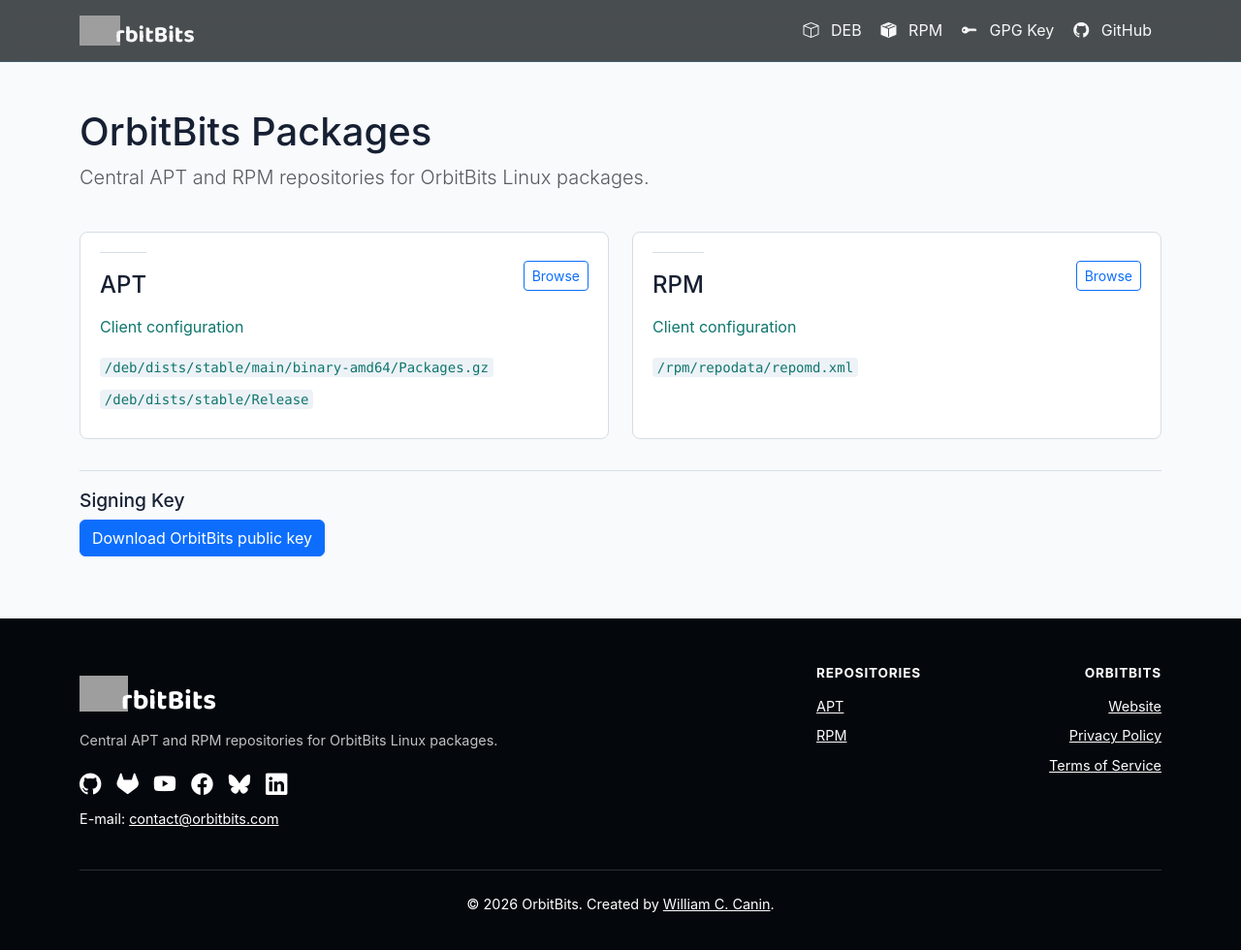
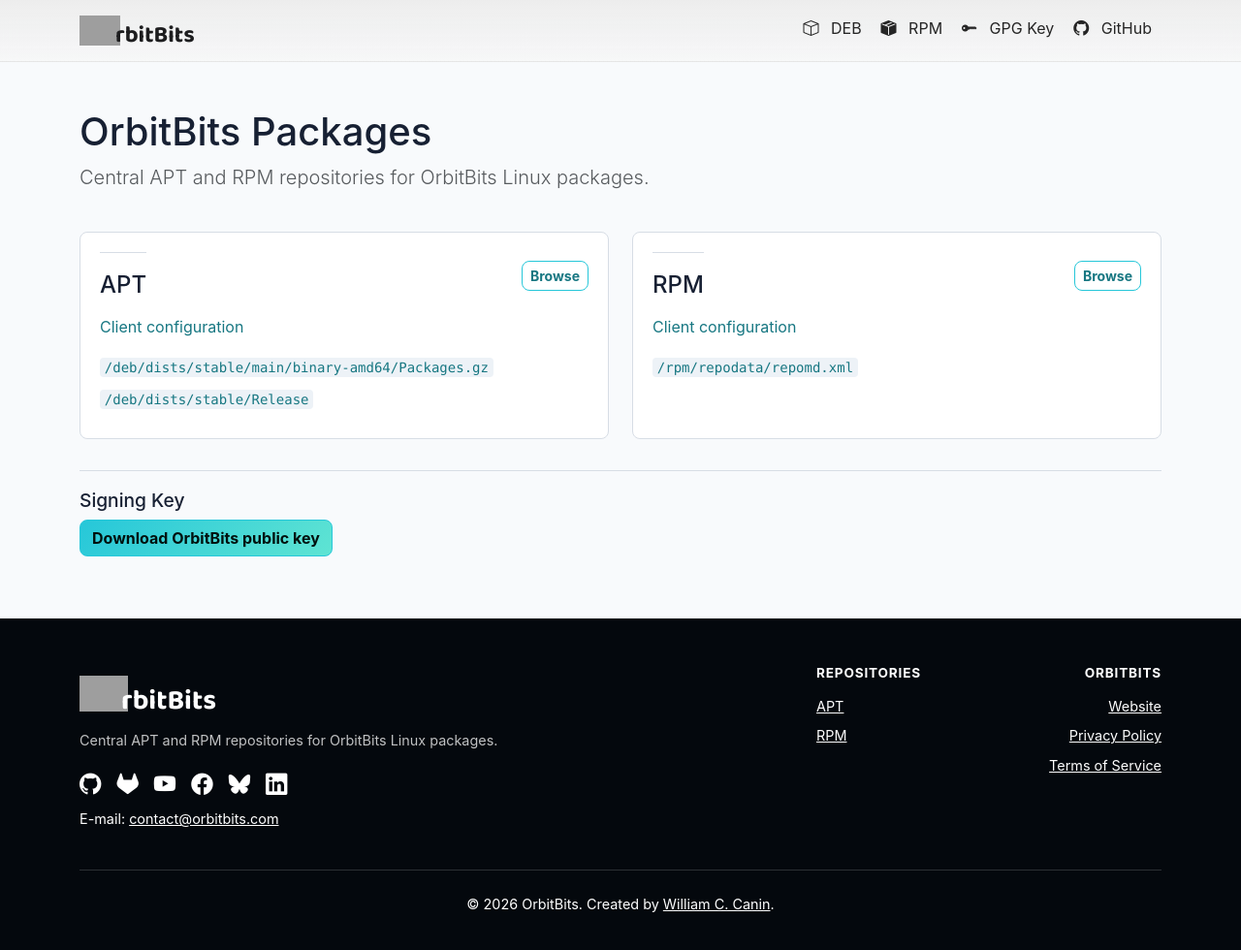
Before and after one commit to orbitbits/packaging, a Jekyll site: the page built from index.md, in a window 1280 px wide and 992 px high. Shown: the top 980 px of the window at 97% size. Built offline with Jekyll 4.4.1, drawn with Linux system fonts in a browser that asks for light colours; grey boxes are pictures that could not be loaded.

Commit message:
style: match orbitbits brand colors

```diff
--- a/_includes/footer.html
+++ b/_includes/footer.html
@@ -15,7 +15,7 @@
             alt="{{ brand.name }}"
             width="50"
             loading="lazy">
-          <span class="footer-brand__text brand__text">{{ brand.name | remove_first: "O" }}</span>
+          <span class="footer-brand__text brand__text">rbit<span class="brand__text__bits">Bits</span></span>
         </a>
 
         <p class="description">{{ packages.description }}</p>
--- a/_includes/navbar.html
+++ b/_includes/navbar.html
@@ -18,7 +18,7 @@
       </div>
       <div class="navbar-default__brand-text">
         <a class="navbar-default__brand-text-link brand__text" href="{{ "/" | relative_url }}">
-          {{ brand.name | remove_first: "O" }}
+          rbit<span class="brand__text__bits">Bits</span>
         </a>
       </div>
     </div>
--- a/_sass/main.scss
+++ b/_sass/main.scss
@@ -3,10 +3,9 @@ $surface: #ffffff;
 $border: #d7dde5;
 $text: #172033;
 $muted: #5c667a;
-$accent: #0f766e;
+$accent: #177782;
 $accent-bright: #26c7d9;
 $code: #edf2f7;
-$nav-bg: rgba(10, 15, 20, .82);
 $footer-bg: #04080d;
 $font-body: -apple-system, BlinkMacSystemFont, "Segoe UI", Helvetica, Arial, sans-serif;
 $font-mono: ui-monospace, SFMono-Regular, Menlo, Consolas, "Liberation Mono", monospace;
@@ -26,10 +25,11 @@ body {
 a {
   color: $accent;
   text-decoration: none;
+  transition: color .5s ease;
 }
 
 a:hover {
-  color: color-mix(in srgb, $accent, #000 20%);
+  color: #000000;
   text-decoration: underline;
 }
 
@@ -40,9 +40,13 @@ a:hover {
 .navbar-default {
   min-height: 60px;
   z-index: 2050 !important;
-  border-bottom: 1px solid color-mix(in srgb, $accent-bright, transparent 85%);
-  background: color-mix(in srgb, $nav-bg, transparent 10%) !important;
-  backdrop-filter: blur(12px);
+  border-bottom: 1px solid rgba(186, 186, 186, .15) !important;
+  background: linear-gradient(
+    to bottom,
+    rgba(236, 236, 236, .95),
+    rgba(246, 246, 246, .72)
+  ) !important;
+  backdrop-filter: blur(8px) !important;
 
   a {
     text-decoration: none !important;
@@ -68,7 +72,7 @@ a:hover {
   }
 
   &__brand-text-link {
-    color: #f7f7f7 !important;
+    color: #1d1d1f !important;
   }
 
   &__nav-right {
@@ -82,11 +86,25 @@ a:hover {
       position: relative;
       margin: 0 10px;
       padding-bottom: 3px;
-      color: #f7f7f7 !important;
+      color: #252525 !important;
       transition: color .25s ease;
 
       &:hover {
-        color: $accent-bright !important;
+        color: #000000 !important;
+      }
+
+      &::after {
+        display: block;
+        width: 0;
+        height: 2px;
+        margin-top: 3px;
+        background-color: #000000 !important;
+        content: "";
+        transition: width .25s ease;
+      }
+
+      &:hover::after {
+        width: 100%;
       }
     }
   }
@@ -97,9 +115,18 @@ a:hover {
     font-size: 22px;
 
     i {
-      color: #f7f7f7;
+      color: #1d1d1f;
     }
   }
+}
+
+.brand__text,
+.brand__text__bits {
+  transition: color .3s ease;
+}
+
+.brand__text:hover .brand__text__bits {
+  color: $accent-bright !important;
 }
 
 .menu-mobile {
@@ -173,6 +200,47 @@ code {
   padding: .12rem .3rem;
   border-radius: 4px;
   background: $code;
+}
+
+.btn {
+  border-radius: 8px;
+  font-weight: 700;
+  transition:
+    background .25s ease,
+    border-color .25s ease,
+    box-shadow .25s ease,
+    color .25s ease,
+    transform .15s ease;
+}
+
+.btn-primary {
+  --bs-btn-color: #00110e;
+  --bs-btn-bg: #26c7d9;
+  --bs-btn-border-color: #26c7d9;
+  --bs-btn-hover-color: #00110e;
+  --bs-btn-hover-bg: #5fe4d3;
+  --bs-btn-hover-border-color: #26c7d9;
+  --bs-btn-active-color: #00110e;
+  --bs-btn-active-bg: #5fe4d3;
+  --bs-btn-active-border-color: #26c7d9;
+  background: linear-gradient(135deg, #26c7d9, #5fe4d3);
+}
+
+.btn-primary:hover,
+.btn-outline-primary:hover {
+  transform: translateY(-2px);
+  box-shadow: 0 8px 24px rgba(38, 199, 217, .28);
+}
+
+.btn-outline-primary {
+  --bs-btn-color: #177782;
+  --bs-btn-border-color: #26c7d9;
+  --bs-btn-hover-color: #00110e;
+  --bs-btn-hover-bg: #26c7d9;
+  --bs-btn-hover-border-color: #26c7d9;
+  --bs-btn-active-color: #00110e;
+  --bs-btn-active-bg: #26c7d9;
+  --bs-btn-active-border-color: #26c7d9;
 }
 
 .repository-panel {
@@ -284,7 +352,11 @@ code {
 
 @media (max-width: 991.98px) {
   .navbar-default {
-    background: rgba(10, 15, 20, .92) !important;
-    backdrop-filter: none !important;
+    background: linear-gradient(
+      to bottom,
+      rgba(236, 236, 236, .95),
+      rgba(246, 246, 246, .82)
+    ) !important;
+    backdrop-filter: none;
   }
 }
```
